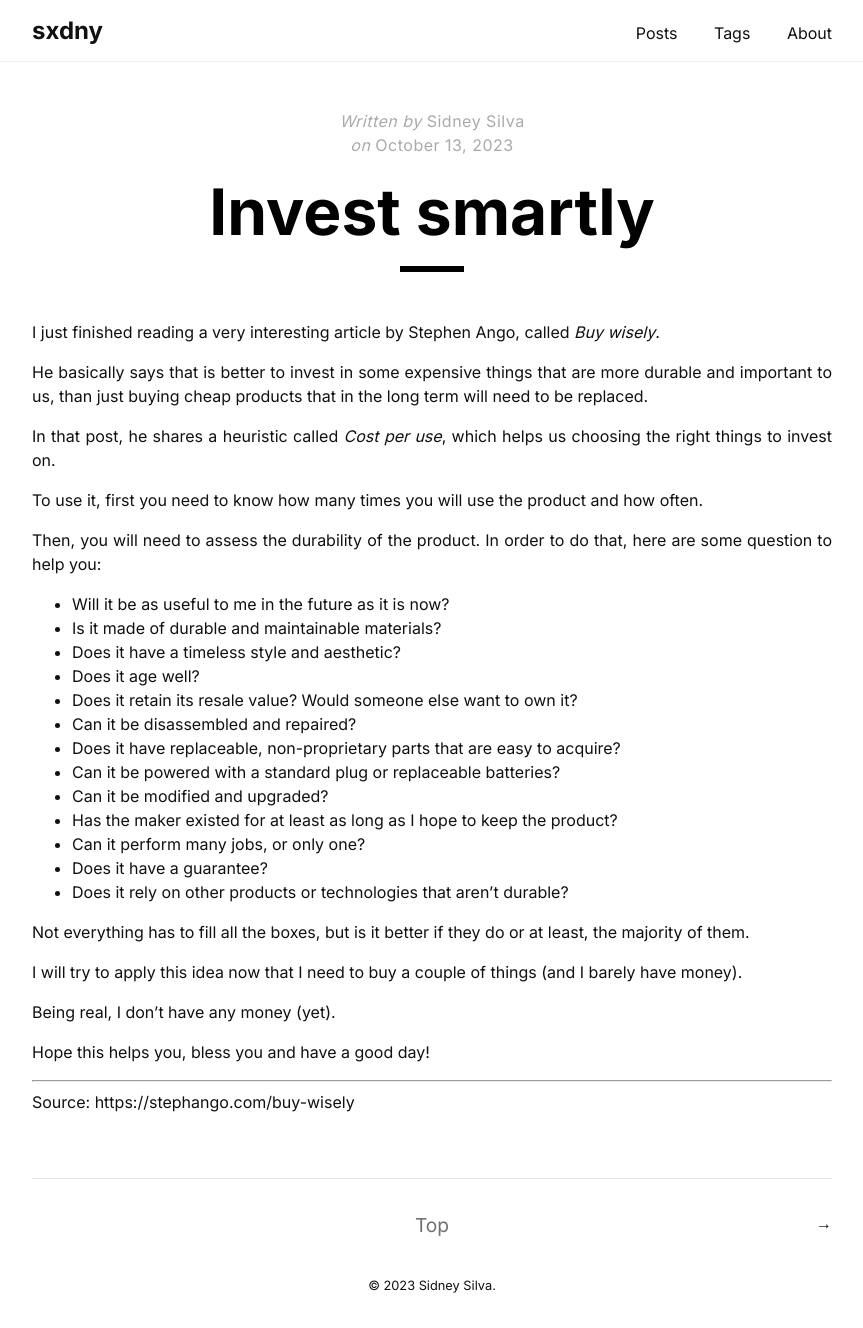
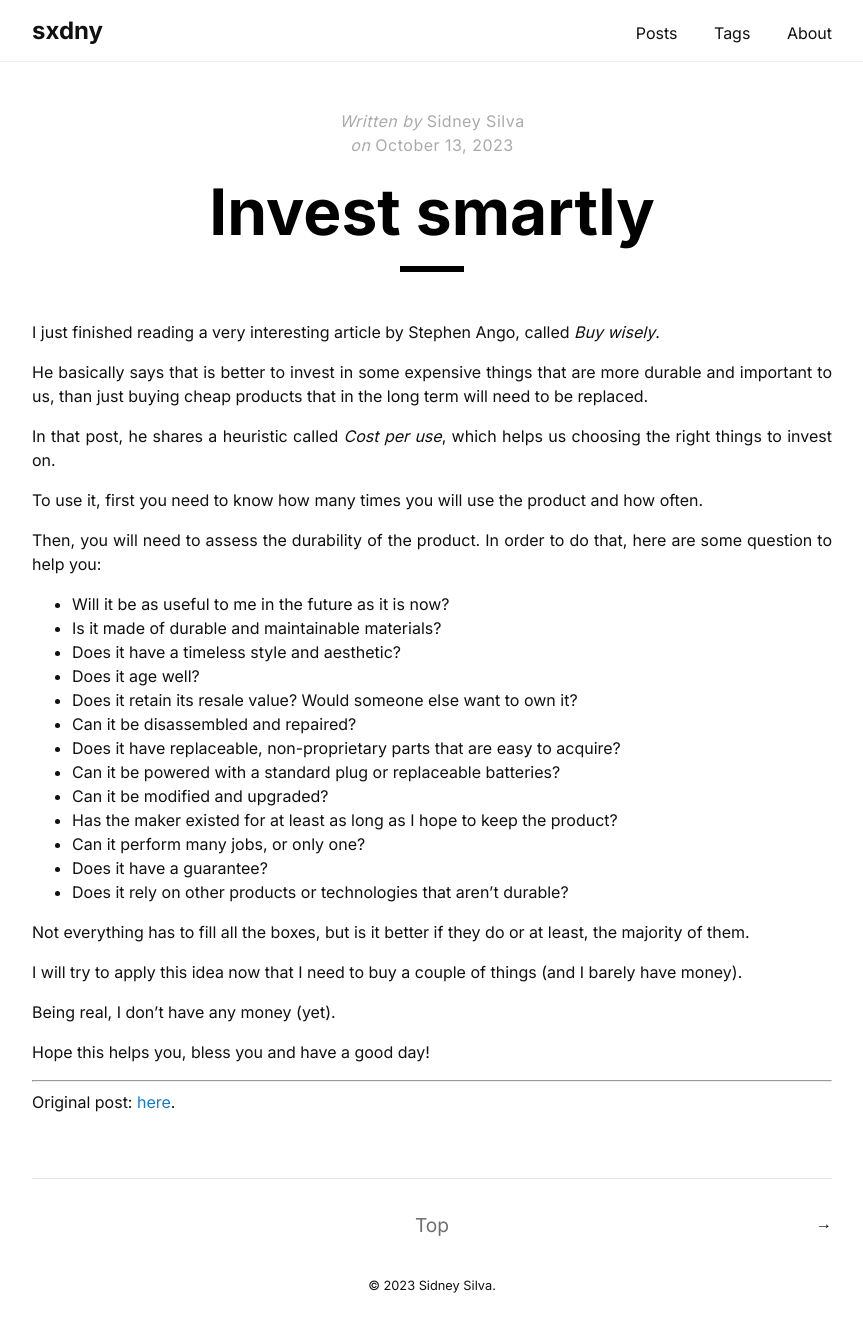
Before and after one commit to sxdny/sxdny.dev, a Jekyll site: the page built from _posts/2023-10-13-invest-smartly.md, in a window 1280 px wide. Shown: the whole page, without its empty margins (208-1071 px from the left). Built offline with Jekyll 4.4.1, drawn with Linux system fonts in a browser that asks for light colours.

Commit message:
Source link fixed

```diff
--- a/_posts/2023-10-13-invest-smartly.md
+++ b/_posts/2023-10-13-invest-smartly.md
@@ -39,4 +39,4 @@ Hope this helps you, bless you and have a good day!
 
 ---
 
-Source: https://stephango.com/buy-wisely
+Original post: [here](https://stephango.com/buy-wisely).
```
